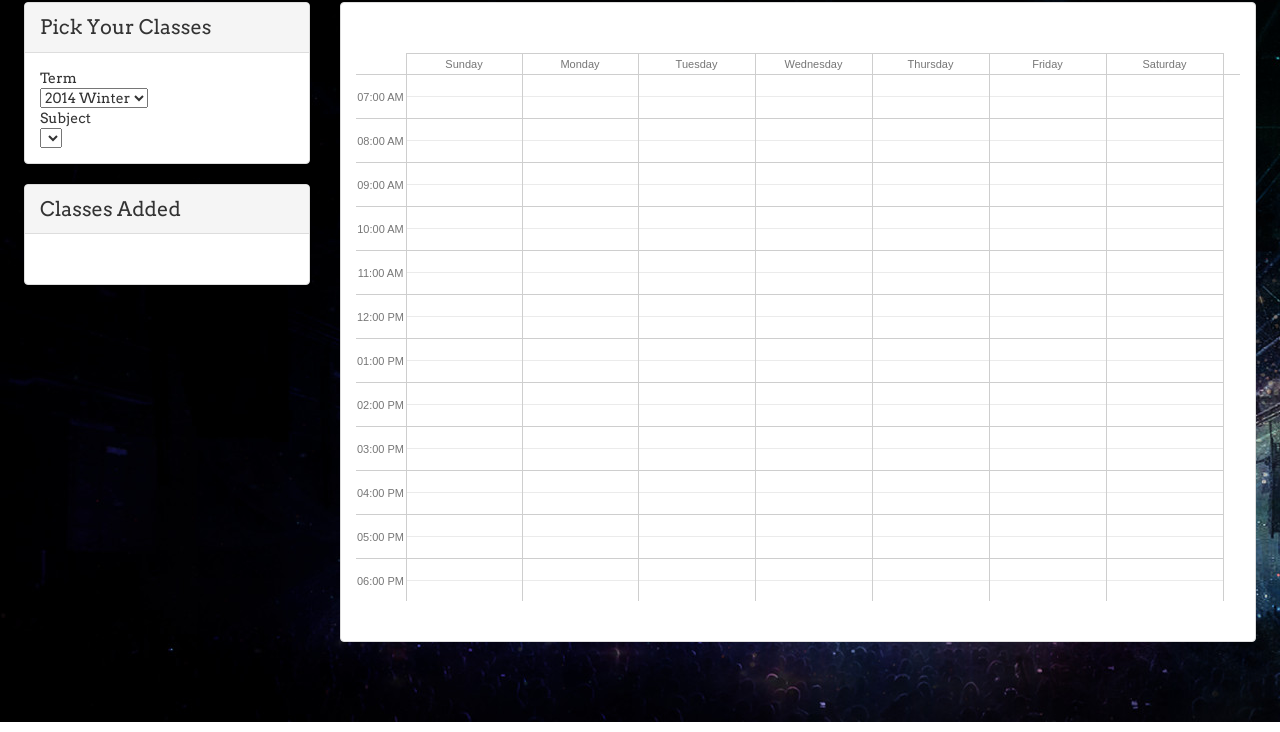
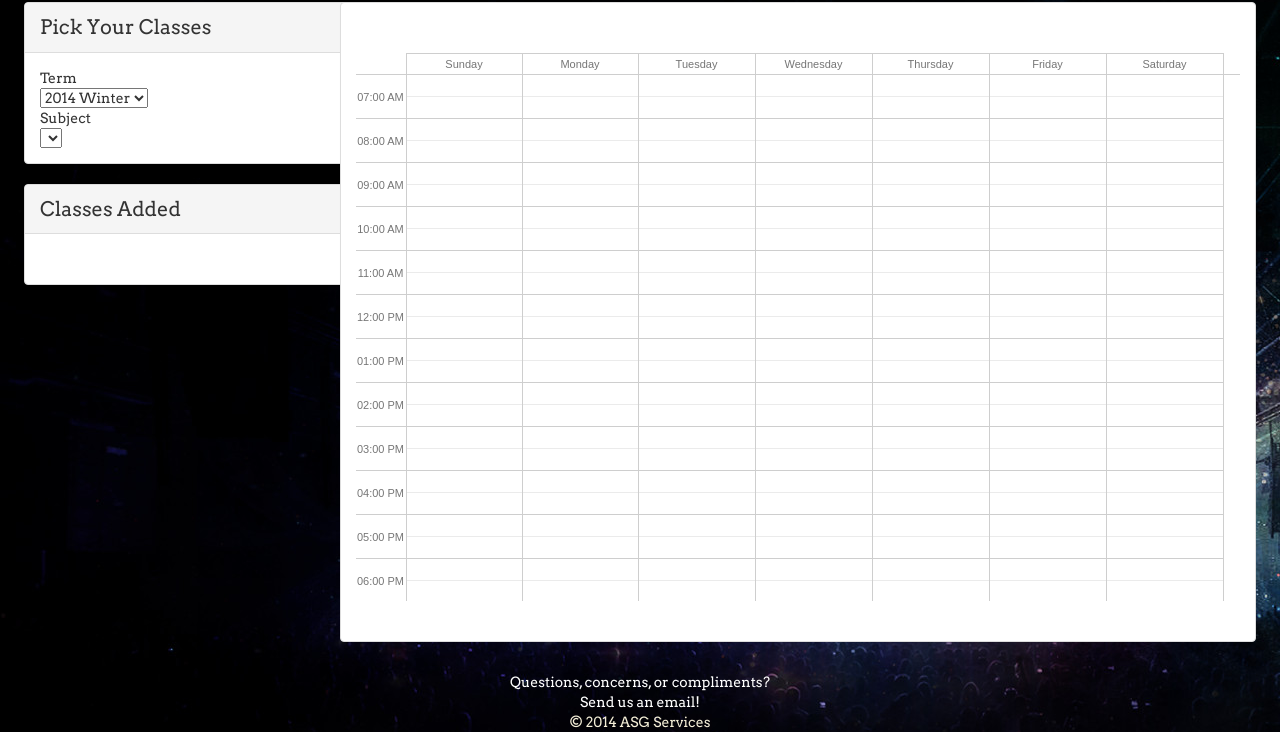
Before and after one commit to thomasythuang/CourseDJ, a website: page public/views/index.html in a window 1280 px wide. Shown: the part 78-810 px from the top of the page. Drawn offline with Linux system fonts and the light colour scheme; no server answers; a web font is replaced by a local one.

Commit message:
added footer

```diff
--- a/public/css/main.css
+++ b/public/css/main.css
@@ -47,8 +47,8 @@ body{
 
 
 
-.class-add.panel.panel-default.panel-full{
-  width: 355px;
+.class-add.panel.panel-default{
+  width: 330px;
 }
 
 .red{
@@ -67,6 +67,20 @@ body{
   margin-top: 20px;
 }
 
+.footer{
+  padding-top: 30px;
+  text-align: center;
+
+}
+
+.footer a{
+  color: #ffffff;
+}
+
+.footer p{
+  color:#F5EFD8;
+}
+
 /* //// CALENDAR //// */
 .dhx_cal_container{
   height: 100%;
--- a/public/views/index.html
+++ b/public/views/index.html
@@ -93,6 +93,14 @@
 			</div>
 		</div>
 	</div>
+</div>
+</div>
+
+
+<div class="footer">
+		<a href="mailto:asg-services@u.northwestern.edu?Subject=CourseDJ">Questions, concerns, or compliments? <br> Send us an email!</a>
+		<p>&copy; 2014 ASG Services</p>
+	</div>
 
 <!-- Resources -->
 
```
